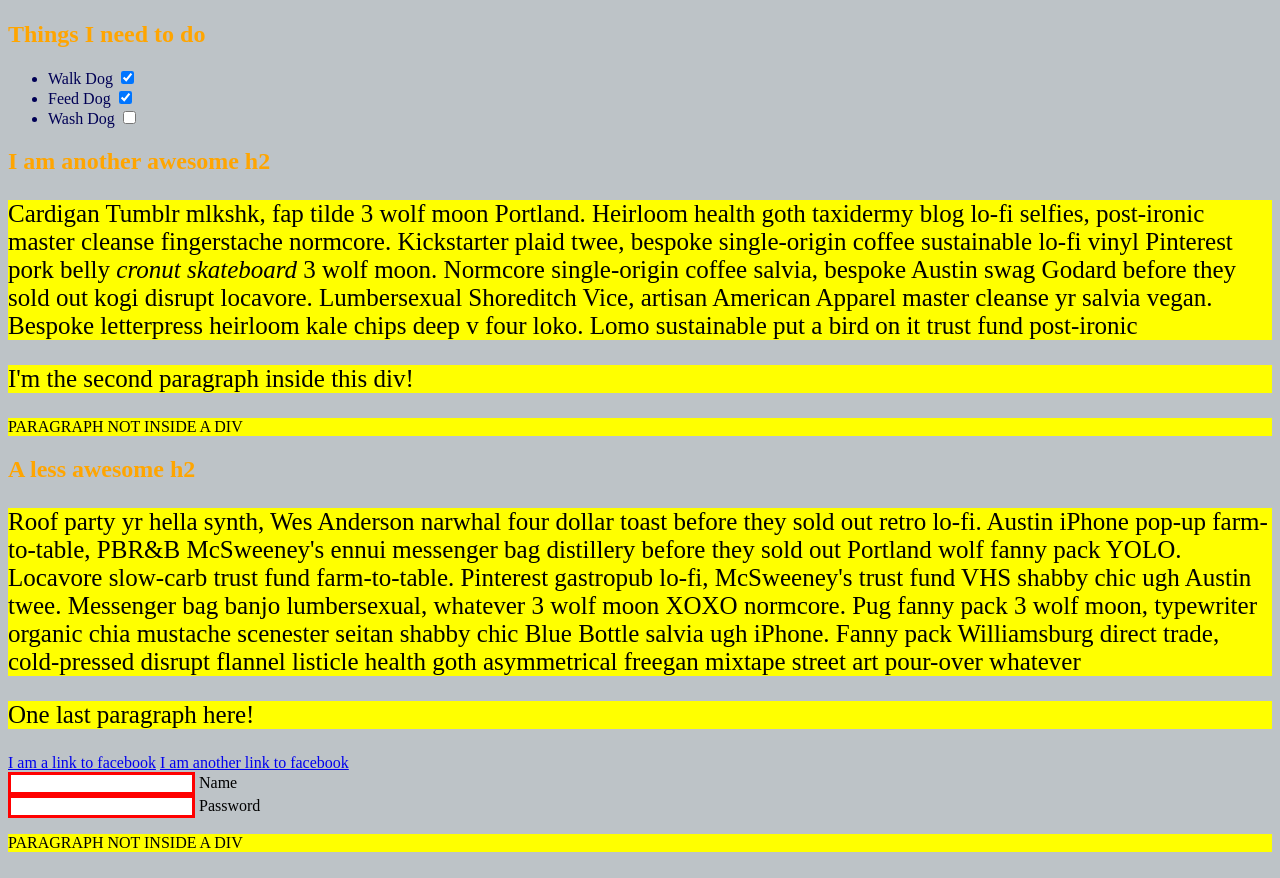
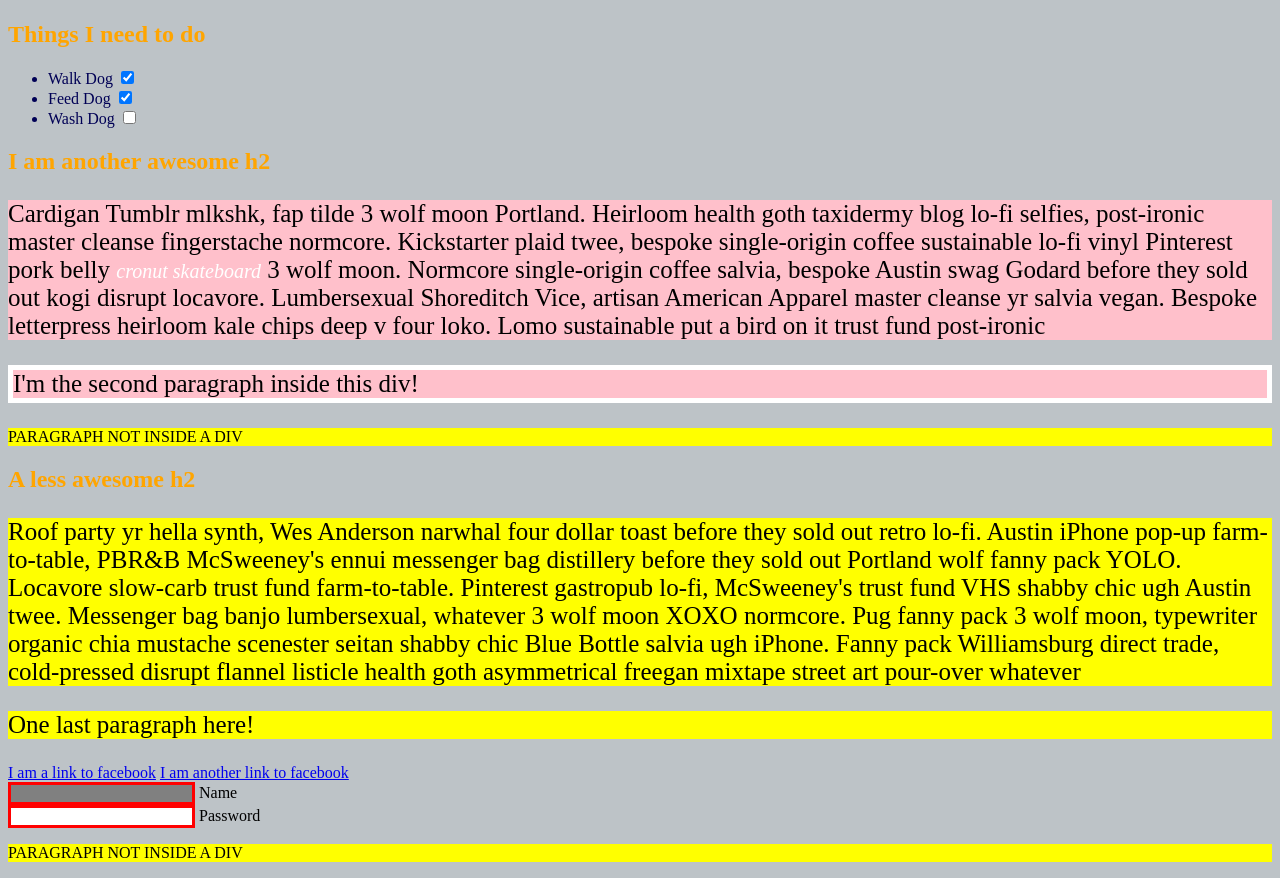
Before and after one commit to romeoofair/bootcamp, a PHP site: page /selectorsExercise.html in a window 1280 px wide. Shown: the part 443-1321 px from the top of the page. Before the commit the page ends 1295 px from the top, so only its background shows below. Run offline with PHP 8.4, Linux system fonts and the light colour scheme.

Commit message:
modifieed css

```diff
--- a/2.css/selectors.css
+++ b/2.css/selectors.css
@@ -47,18 +47,25 @@ div p{
 }
 
 /*Make only inputs with type 'text' have a gray background*/
-input["type:text"]{
+input[type="text"]{
     background: gray;
 }
 
 /* Give both <p>'s inside the 3rd <div> a pink background*/
-
+div:nth-of-type(3) p{
+    background: pink;
+}
 
 /* Give the 2nd <p> inside the 3rd <div> a 5px white border*/
-
+div:nth-of-type(3) p:nth-of-type(2) {
+    border:5px solid white;
+}
 
 /* Make the <em> in the 3rd <div> element white and 20px font(font-size:20px)*/
-
+div:nth-of-type(3) em{
+    color: white;
+    font-size: 20px;
+}
 
 
 /*BONUS CHALLENGES*/
```
